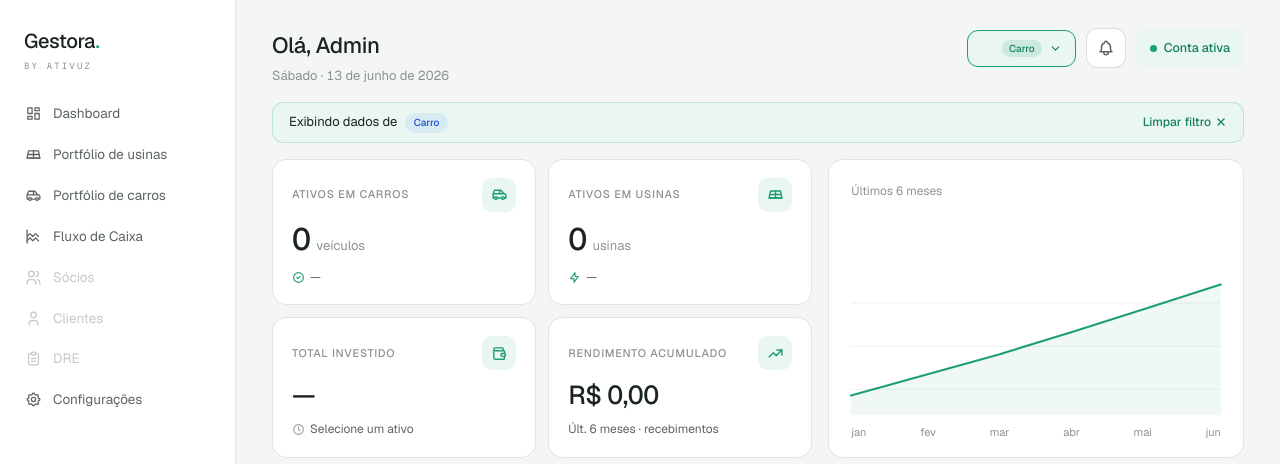
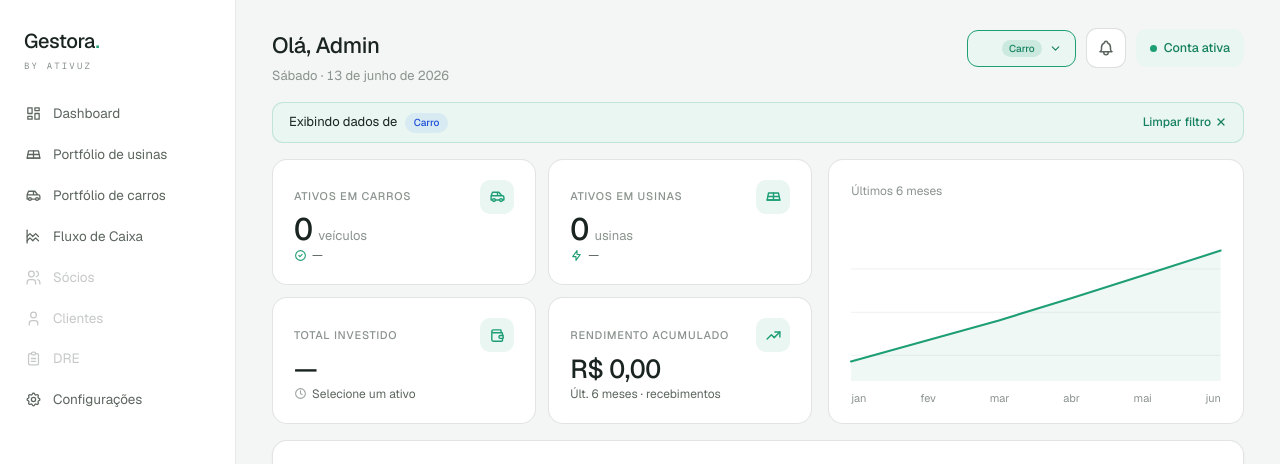
Before and after one commit to karolbmedeiros/portal-investidor, a Flask app: template templates/admin/dashboard.html in a window 1280 px wide. Shown: the top 464 px of the page. Run offline with Flask 3, Linux system fonts and the light colour scheme; the template is opened without the code that fills it, so the values that code supplies are empty.

Commit message:
Expand metric cards to fill chart height proportionally
Co-Authored-By: Claude Sonnet 4.6 <noreply@anthropic.com>

```diff
--- a/templates/admin/dashboard.html
+++ b/templates/admin/dashboard.html
@@ -485,13 +485,18 @@
 @media(max-width:960px){ .db-top { grid-template-columns:1fr; } }
 
 /* ── 2×2 metric grid ── */
-.db-metrics { display:grid; grid-template-columns:1fr 1fr; gap:12px; }
+.db-metrics {
+  display:grid; grid-template-columns:1fr 1fr;
+  grid-template-rows: 1fr 1fr;
+  gap:12px; align-self:stretch; height:100%;
+}
 .db-metric-card--usina-big { grid-column: 1; grid-row: 1 / span 2; }
 .db-metric-card--span2 { grid-column: 2; grid-row: 1; }
 .db-metric-card {
   background:var(--bg); border:0.5px solid rgba(23,33,28,0.12);
-  border-radius:15px; padding:18px 19px;
-  display:flex; flex-direction:column; gap:12px;
+  border-radius:15px; padding:20px 21px;
+  display:flex; flex-direction:column; justify-content:space-between;
+  min-height:0;
 }
 .db-mc-top { display:flex; align-items:center; justify-content:space-between; }
 .db-mc-label { font-size:11px; font-weight:500; text-transform:uppercase; letter-spacing:.07em; color:var(--muted); }
```
